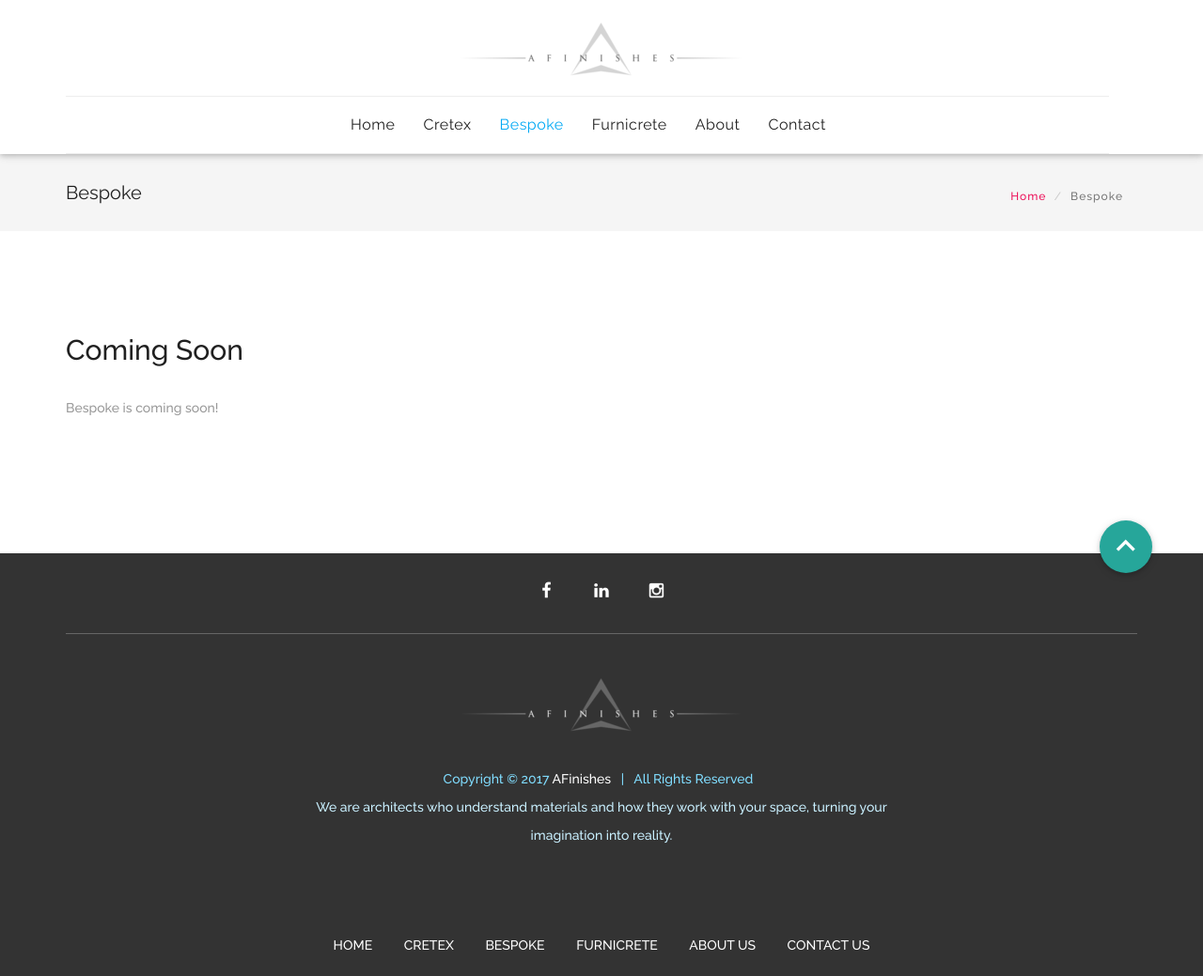
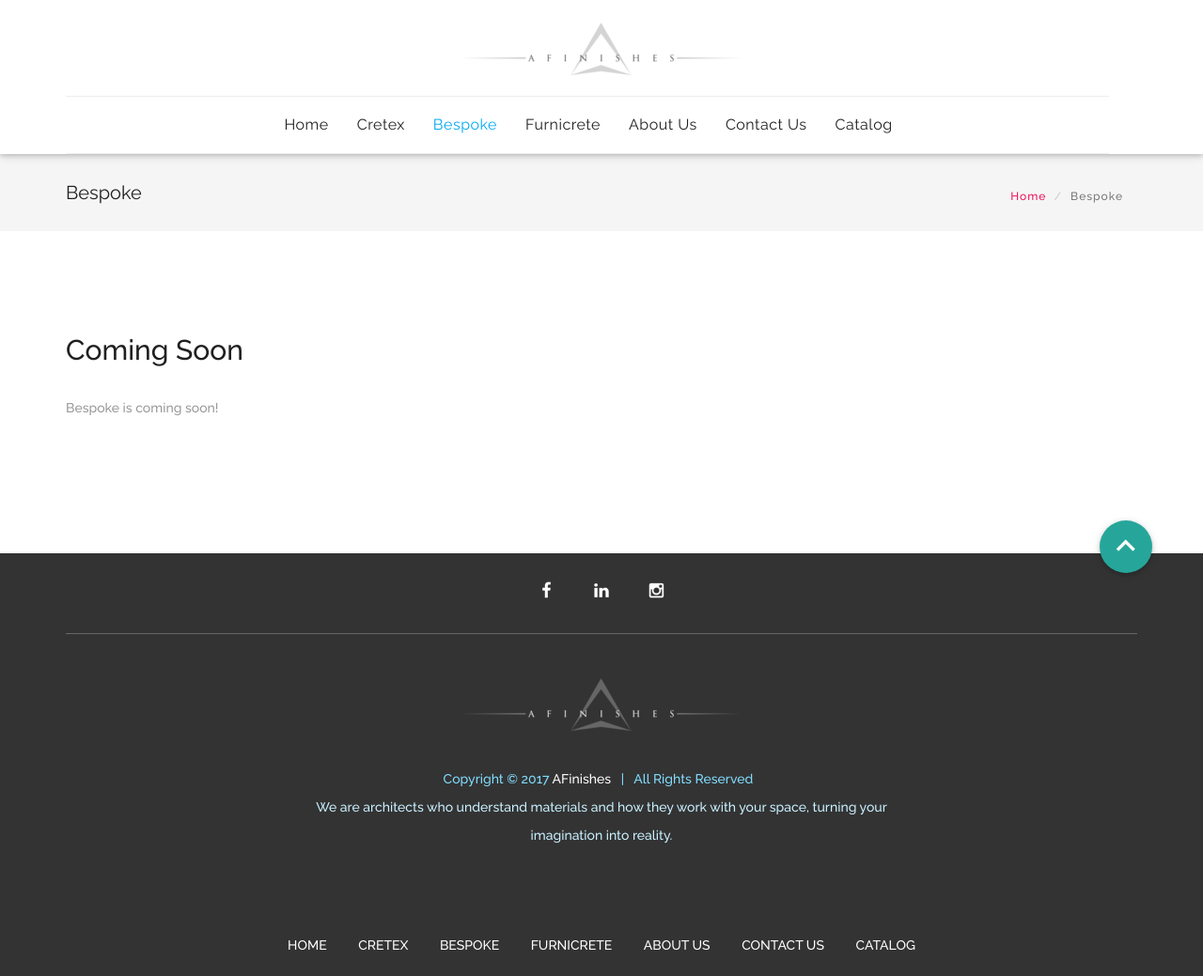
Before and after one commit to afinishes/afinishes.github.io, a Jekyll site: the page built from bespoke.html, in a window 1280 px wide. Shown: the whole page at 94% size. Built offline with Jekyll 4.4.1, drawn with Linux system fonts in a browser that asks for light colours.

Commit message:
Added catalog

```diff
--- a/_includes/footer.html
+++ b/_includes/footer.html
@@ -38,6 +38,7 @@
               <li><a href="{{ site.baseurl }}/furnicrete">Furnicrete</a></li>
               <li><a href="{{ site.baseurl }}/about">About Us</a></li>
               <li><a href="{{ site.baseurl }}/contact">Contact us</a></li>
+              <li><a href="https://d1ak7lnavw37qp.cloudfront.net/uploads/2012/10/AFINISHES+CATALOG_2017.pdf">Catalog</a></li>
             </ul>
         </div><!-- /.container -->
     </div><!-- /.secondary-footer -->
--- a/_includes/header/main.html
+++ b/_includes/header/main.html
@@ -20,8 +20,9 @@
                             <li{% if page.menu=="cretex" %} class="active"{% endif %}><a href="{{ "/cretex/" | prepend: site.baseurl }}">Cretex</a></li>
                             <li{% if page.menu=="bespoke" %} class="active"{% endif %}><a href="{{ "/bespoke/" | prepend: site.baseurl }}">Bespoke</a></li>
                             <li{% if page.menu=="furnicrete" %} class="active"{% endif %}><a href="{{ "/furnicrete/" | prepend: site.baseurl }}">Furnicrete</a></li>
-                            <li{% if page.menu=="about" %} class="active"{% endif %}><a href="{{ "/about/" | prepend: site.baseurl }}">About</a></li>
-                            <li{% if page.menu=="contact" %} class="active"{% endif %}><a href="{{ "/contact/" | prepend: site.baseurl }}">Contact</a></li>
+                            <li{% if page.menu=="about" %} class="active"{% endif %}><a href="{{ "/about/" | prepend: site.baseurl }}">About Us</a></li>
+                            <li{% if page.menu=="contact" %} class="active"{% endif %}><a href="{{ "/contact/" | prepend: site.baseurl }}">Contact Us</a></li>
+                            <li{% if page.menu=="catalog" %} class="active"{% endif %}><a href="https://d1ak7lnavw37qp.cloudfront.net/uploads/2012/10/AFINISHES+CATALOG_2017.pdf">Catalog</a></li>
                         </ul>
                         <!--mega menu end-->
 
```
